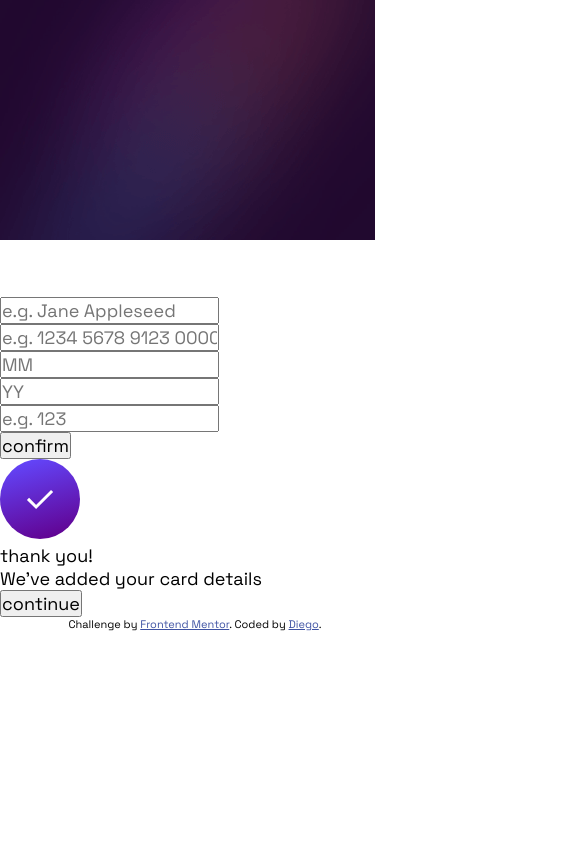
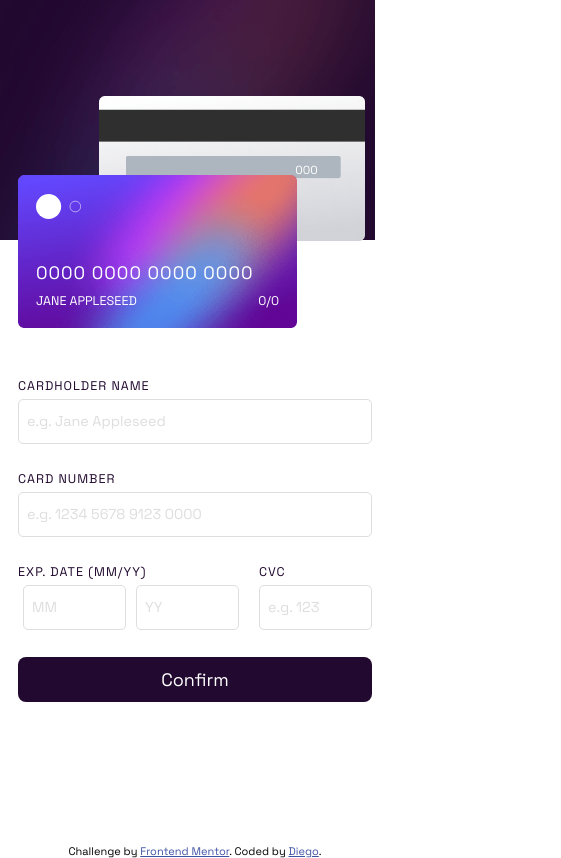
Before and after one commit to Diegobrix/FrontEnd_Mentor---Interactive_Card_Details_Form, a plain HTML site: page index.html in a window 390 px wide. Shown: the whole page, 561 px wide, since content can reach past the window. Drawn offline with Linux system fonts and the light colour scheme.

Commit message:
Estilização Mobile Finalizada

```diff
--- a/css/styles.css
+++ b/css/styles.css
@@ -29,10 +29,192 @@ body {
     height: 100vh;
     width: 100dvw;
     height: 100dvh;
+
+    overflow: hidden;
+}
+
+input[type="text"] {
+    font-size: .8rem;
+    padding: 8px;
+}
+
+input[type="button"],
+button {
+    text-transform: capitalize;
+}
+
+label,
+.cardholder-name-display {
+    text-transform: uppercase;
+}
+
+button,
+input[type="button"] {
+    cursor: pointer;
 }
 
 .attribution { font-size: 11px; text-align: center; }
 .attribution a { color: hsl(228, 45%, 44%); }
 
 /* Mobile - 375px */
+main {
+    width: 100%;
+    height: 100%;
+}
+
+.background {
+    position: relative;
+
+    width: auto;
+    height: 33%;
+}
+
+.card,
+.card .card-details {
+    position: absolute;
+}
+
+.front {
+    bottom: -3rem;
+    left: 1rem;
+    z-index: 2;
+}
+
+.front::after {
+    content: "";
+    position: absolute;
+    top: .5rem;
+    left: 1rem;
+    width: 2.5rem;
+    aspect-ratio: 1;
+    background: url(../images/card-logo.svg) no-repeat;
+    background-size: contain;
+    background-position: center center;
+}
+
+.front .card-details {
+    display: flex;
+    flex-wrap: wrap;
+
+    justify-content: space-between;
+    padding: 0 1rem;
+
+    bottom: 1.3rem;
+}
+
+.card-details {
+    color: var(--neutral-100);
+    width: 75%;
+}
+
+.card-number-display {
+    font-size: 1rem;
+    letter-spacing: 1px;
+    margin-bottom: .5rem;
+    width: 100%;
+}
+
+.cardholder-name-display,
+.card-exp-date {
+    font-size: .7rem;
+}
+
+.front img,
+.back img {
+    width: 75%;
+}
+
+.back {
+    bottom: 1.80rem;
+    left: 2rem;
+}
+
+.back .card-details {
+    bottom: 3.85rem;
+    left: 14.4rem;
+    font-size: .65rem;
+    z-index: 3;
+}
+
+.back img {
+    position: relative;
+    left: 3.5rem;
+}
+
+.data-wrapper[confirmed = "false"] .completed-state {
+    display: none;
+}
+
+.data-wrapper[confirmed = "true"] .form {
+    display: none;
+}
+
+.form-wrapper {
+    width: 100%;
+
+    padding: 0 1rem;
+    padding-top: 5.5rem;
+}
+
+form {
+    display: flex;
+    flex-direction: column;
+
+    gap: 1.5rem 0;
+}
+
+.input-group {
+    display: flex;
+    flex-wrap: wrap;
+
+    justify-content: center;
+}
+
+form,
+.input-group,
+label,
+input {
+    width: 100%;
+}
+
+.row-group {
+    --gap: 10px;
+    gap: 0 var(--gap    );
+}
+
+.row-group input {
+    width: calc(50% - var(--gap));
+}
+
+.form-row {
+    display: grid;
+    grid-template-columns: 2fr 1fr;
+    gap: 0 15px;
+}
+
+input[value="confirm"] {
+    height: 2.5rem;
+    border-radius: 8px;
+    border: 0;
+    background: var(--neutral-400);
+    color: var(--neutral-100);
+}
+
+input[type="text"] {
+    height: 2.5rem;
+    border: 1px solid var(--neutral-200);
+    border-radius: 5px;
+}
+
+input[type="text"]::placeholder {
+    color: var(--neutral-200);
+    font-weight: inherit;
+}
+
+label {
+    font-size: .7rem;
+    color: var(--neutral-400);
+    margin-bottom: 5px;
+    letter-spacing: 1px;
+}
 /* Desktop - 1440px */
--- a/index.html
+++ b/index.html
@@ -38,7 +38,7 @@
   <link rel="stylesheet" type="text/css" href="./css/styles.css">
 
   <!-- Scripts -->
-  <script src="./js/card_details.js"></script>
+  <script defer src="./js/card_details.js"></script>
 </head>
 <body>
   <main>
@@ -48,29 +48,44 @@
         <img src="./images/bg-main-mobile.png" alt="">
       </picture>
       <div class="card front">
-        <img src="./images/card-logo.svg" alt="">
+        <img src="./images/bg-card-front.png" alt="">
+        <div class="card-details">
+          <h3 class="card-number-display"></h3>
+          <h3 class="cardholder-name-display"></h3>
+          <h3 class="card-exp-date"><span class="month-display"></span>/<span class="year-display"></span></h3>
+        </div>
       </div>
       <div class="card back">
+        <img src="./images/bg-card-back.png" alt="">
+        <div class="card-details">
+          <h3 class="card-cvc-display">000</h3>
+        </div>
       </div>
     </section>
-    <section class="form-wrapper">
-      <div class="form">
+    <section class="data-wrapper" confirmed="false">
+      <div class="form-wrapper">
         <form action="" id="card-details-form">
           <div class="input-group">
-            <input type="text" name="" id="" placeholder="e.g. Jane Appleseed">
+            <label for="">cardholder name</label>
+            <input required type="text" name="" id="txtName" placeholder="e.g. Jane Appleseed">
           </div>
           <div class="input-group">
-            <input type="text" name="" id="" placeholder="e.g. 1234 5678 9123 0000" pattern="[0-9]{19}">
+            <label for="">card number</label>
+            <input required type="text" name="" id="txtCardNumber" placeholder="e.g. 1234 5678 9123 0000" pattern="[0-9]{19}">
           </div>
-          <div class="input-group row-group">
-            <input type="text" name="" id="" placeholder="MM" pattern="[0-9]{2}">
-            <input type="text" name="" id="" placeholder="YY" pattern="[0-9]{2}">
+          <div class="form-row">
+            <div class="input-group row-group">
+              <label for="">exp. date (mm/yy)</label>
+              <input type="text" class="row-input" name="month" id="txtMonth" placeholder="MM" pattern="[0-9]{2}">
+              <input type="text" class="row-input" name="year" id="txtYear" placeholder="YY" pattern="[0-9]{2}">
+            </div>
+            <div class="input-group">
+              <label for="">cvc</label>
+              <input type="text" name="" id="" placeholder="e.g. 123" pattern="[0-9]{3}">
+            </div>
           </div>
           <div class="input-group">
-            <input type="text" name="" id="" placeholder="e.g. 123" pattern="[0-9]{3}">
-          </div>
-          <div class="input-group">
-            <input type="button" value="confirm">
+            <input type="button" value="confirm" id="btn-confirm">
           </div>
         </form>
       </div>
--- a/js/card_details.js
+++ b/js/card_details.js
@@ -0,0 +1,37 @@
+//Elements
+const cardNumberDisplay = document.querySelector(".card-number-display");
+const cardholderNameDisplay = document.querySelector(".cardholder-name-display");
+const monthDisplay = document.querySelector(".month-display");
+const yearDisplay = document.querySelector(".year-display");
+const cvcDisplay = document.querySelector(".card-cvc-display");
+
+const nameField = document.querySelector("#txtName");
+const cardNumberField = document.querySelector("#txtCardNumber");
+
+const btnDataConfirm = document.querySelector("#btn-confirm");
+
+let personName = "jane appleseed";
+let month = 0;
+let year = 0;
+let cardNumber = "0000 0000 0000 0000";
+
+window.addEventListener("load", Init);
+
+
+function Init()
+{
+    cardholderNameDisplay.innerHTML = (personName);
+    cardNumberDisplay.innerHTML = (cardNumber);
+    monthDisplay.innerHTML = (month);
+    yearDisplay.innerHTML = (year);
+}
+
+function ShowValue()
+{
+    let field = this.id;
+
+    if(field == "txtName")
+    {
+        cardholderNameDisplay.innerText = this.value;
+    }
+}
```
